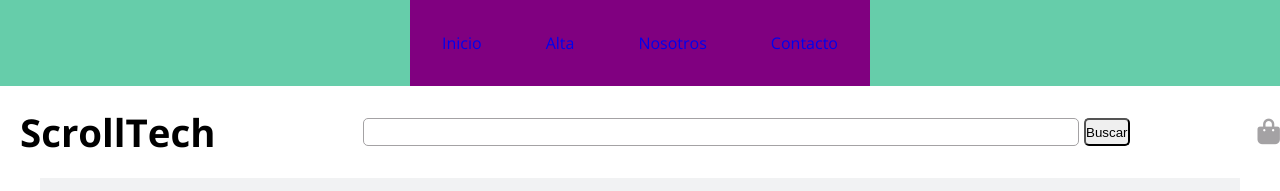
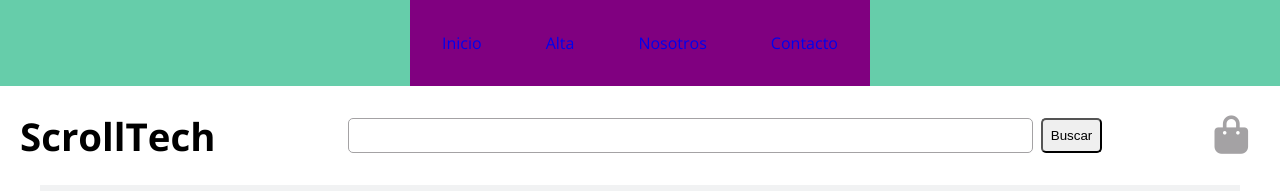
Before and after one commit to scrolldev/bc_71370-integrador_etapa1-Jonathan-Romero, a website built with Vite: page index.html in a window 1280 px wide. Shown: the top 191 px of the page. Built offline with nearby package versions, Linux system fonts and the light colour scheme.

Commit message:
Modificando header

```diff
--- a/sass/layout/_header.scss
+++ b/sass/layout/_header.scss
@@ -99,8 +99,8 @@
 
   &__form-submit {
     border-radius: 5px;
-    margin-left: 5px;
-    //padding: 0.1rem;
+    margin-left: .5rem;
+    padding: .5rem;
     //font-size: larger;
 
   }
@@ -112,11 +112,17 @@
   }
 
   &__carrito-container i {
-   font-size: 2vw;
-   padding: 2rem 0 2rem 0;
+   font-size: 3vw;
+   //padding: 2rem 0 2rem 0;
+   padding-right: 2rem;
    color: #A4A2A4;
+
+   @media (max-width: 576px) {
+      & {
+        padding: 1rem;
+      }
+    }
   }
-
 }
 
 /*MENU TOOGLE*/
@@ -159,8 +165,6 @@
     bottom: .8rem;
   }
 
-
-
   @media (max-width: 576px) {
     & {
       display: block;
```
Also changed, not shown: README.md.
